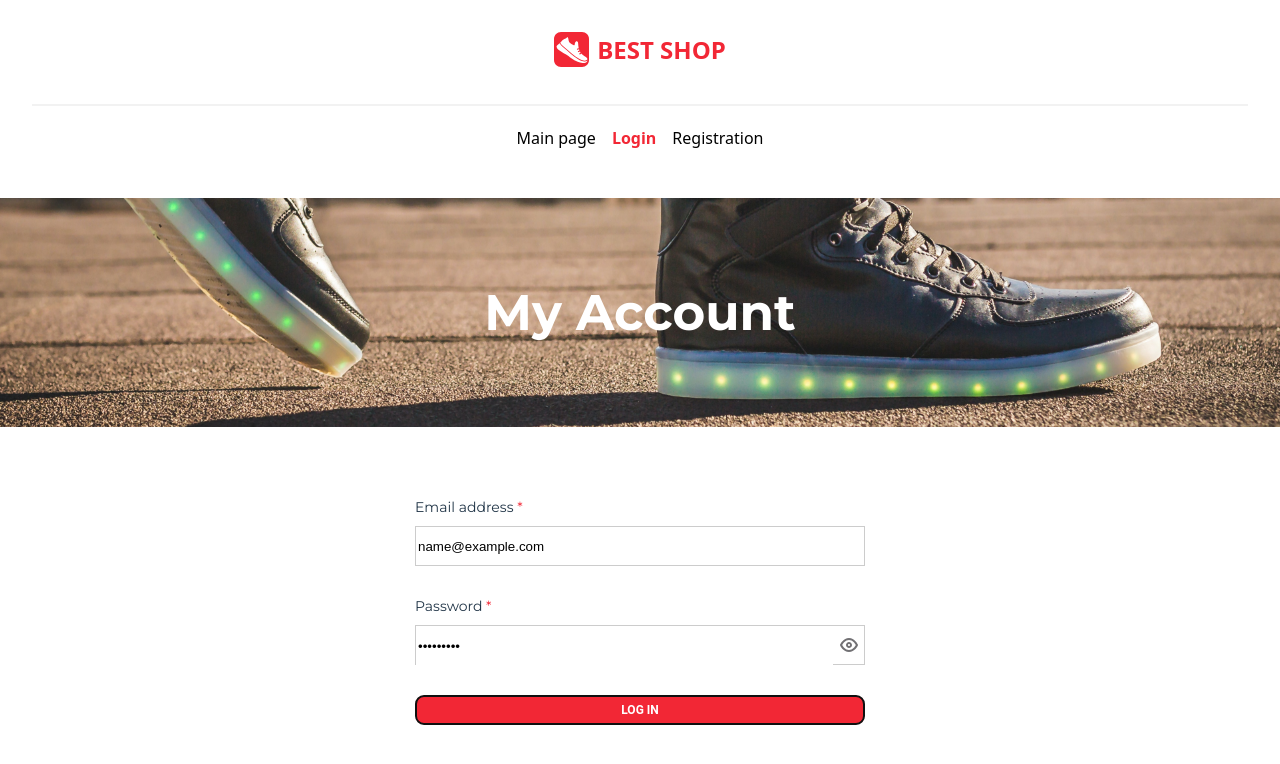
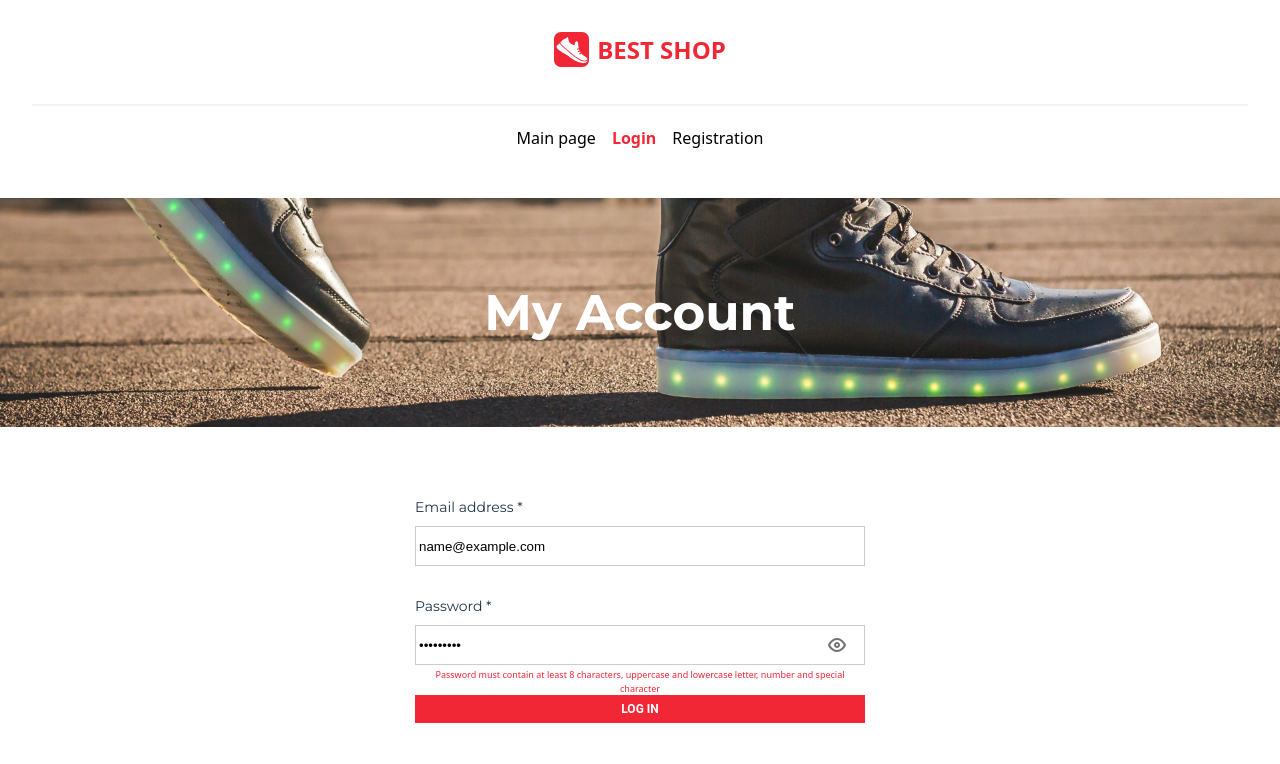
Before and after one commit to ustinix/eCommerce-Application, a Vue app: page /login in a window 1280 px wide. Both pictures are taken after typing "name@example.com", "Sample123" into the empty fields and a click on the button "LOG IN". Shown: the top 764 px of the page. Built offline with nearby package versions, Linux system fonts and the light colour scheme.

Commit message:
feat: add validation form

```diff
--- /dev/null
+++ b/src/assets/styles/form.scss
@@ -0,0 +1,40 @@
+@use './variables.scss' as v;
+.form_input {
+    height: 40px;
+    padding: 3px;
+    border: 1px solid #ccc;
+    outline: none;
+    transition: border-color 0.3s ease;
+    &:focus {
+      border-color: v.$color-red;
+    }
+  }
+  .form_label {
+    text-align: left;
+    font-family: v.$font;
+    font-size: 14px;
+    margin-bottom: 8px;
+  }
+  .form_button {
+    background-color:v.$color-red;
+    color: v.$color-white;
+    text-transform: uppercase;
+    font-family: 'Roboto', sans-serif;
+    font-weight: 700;
+    font-size: 12px;
+    &:hover{
+      background-color: v.$color-hover;
+      border: none;
+    }
+  }
+  .form_error {
+    height: 30px;
+    padding: 3px 0;
+    margin: 0;
+    opacity: 0;
+    font-size: 9px;
+    color: v.$color-red;
+  }
+  .visible {
+    opacity: 1;
+  }
--- a/src/assets/styles/variables.scss
+++ b/src/assets/styles/variables.scss
@@ -1,5 +1,10 @@
+@import url('https://fonts.googleapis.com/css2?family=Montserrat:wght@400;500;600;700&display=swap');
+
 $color-red: #f22735;
+$color-hover: #d9202f;
 $color-white: #fff;
 $color-black: #000;
 $color-grey: #727174;
 $color-lightgray: #e7e8e9;
+
+$font: 'Montserrat', sans-serif;
--- /dev/null
+++ b/src/components/layout/EmailInput.vue
@@ -0,0 +1,36 @@
+<script setup lang="ts">
+import { ref, defineEmits, defineProps, watch } from 'vue';
+
+const props = defineProps<{ modelValue: string }>();
+const emit = defineEmits<{ (e: 'update:modelValue', value: string): void }>();
+
+const errorEmail = ref<string>('');
+
+function validateEmail(event: Event) {
+  const value = event.target.value.trim();
+  emit('update:modelValue', value);
+  const errorMessage = 'Email address must contain an "@" symbol, local part and domain name.';
+  errorEmail.value = isEmail(value) ? '' : errorMessage;
+
+}
+function isEmail(email: string): boolean {
+  if (!email.includes('@')) return false;
+  const [localPart, domain] = email.split('@');
+  if (localPart === '' || domain === '') return false;
+  return true;
+}
+</script>
+<template>
+  <label class="form_label">Email address <span class="primary_color">*</span> </label>
+  <input
+    class="form_input"
+    :value="props.modelValue"
+    type="email"
+    placeholder="Email"
+    @input="validateEmail"
+  />
+  <p class="form_error" :class="{ visible: !!errorEmail }">{{ errorEmail }}</p>
+</template>
+<style scoped lang="scss">
+@use '../../assets/styles/form.scss';
+</style>
--- /dev/null
+++ b/src/components/layout/PasswordInput.vue
@@ -0,0 +1,74 @@
+<script setup lang="ts">
+import { ref, defineEmits, defineProps, watch } from 'vue';
+
+const props = defineProps<{ modelValue: string }>();
+const emit = defineEmits<{ (e: 'update:modelValue', value: string): void }>();
+
+const showPassword = ref<boolean>(false);
+const errorPassword = ref<string>('');
+const togglePassword = (): void => {
+  showPassword.value = !showPassword.value;
+};
+function validatePassword(event: Event) {
+  const value = event.target.value.trim();
+  emit('update:modelValue', value);
+  const errorMessage = 'Password must contain at least 8 characters, uppercase and lowercase letter, number and special character'
+  if (value.length < 8 || !/[A-Z]/.test(value) || !/[a-z]/.test(value) ||!/[0-9]/.test(value)|| !/[!@#$%^&*]/.test(value)) {
+    errorPassword.value = errorMessage;
+  } else {
+    errorPassword.value = '';
+  }
+
+
+}
+</script>
+
+<template>
+  <label class="form_label">Password <span class="primary_color">*</span> </label>
+  <div class="password_wrapper">
+    <input
+      :type="showPassword ? 'text' : 'password'"
+      :value="props.modelValue"
+      placeholder="Password"
+      class="password_input"
+      @input="validatePassword"
+    />
+    <button type="button" :class="showPassword ? 'toggle-button  toggle-button_close':'toggle-button'" @click="togglePassword"></button>
+  </div>
+  <p class="form_error" :class="{ visible: !!errorPassword }">{{ errorPassword }}</p>
+</template>
+
+<style scoped lang="scss">
+@use '../../assets/styles/variables.scss' as v;
+@use '../../assets/styles/form.scss' ;
+.password_wrapper {
+  height: 40px;
+  border: 1px solid #ccc;
+  outline: none;
+  transition: border-color 0.3s ease;
+  display: flex;
+  margin: 0;
+  padding: 0;
+}
+
+.toggle-button {
+  background: url('../../assets/images/eye.svg') no-repeat center center;
+  width: 20px;
+  margin-right: 13px;
+  border: none;
+  cursor: pointer;
+  &_close {
+    background: url('../../assets/images/close-eye.svg') no-repeat center center;
+  }
+}
+.password_input {
+  border: none;
+  outline: none;
+  height: 100%;
+  padding: 3px;
+  flex: 1;
+}
+.password_wrapper:has(.password_input:focus) {
+  border-color: v.$color-red;
+}
+</style>
--- a/src/pages/loginPage/LoginPage.vue
+++ b/src/pages/loginPage/LoginPage.vue
@@ -1,42 +1,65 @@
 <script setup lang="ts">
 import { ref } from 'vue';
+import PasswordInput from '../../components/layout/PasswordInput.vue';
+import EmailInput from '../../components/layout/EmailInput.vue';
 const email = ref<string>('');
 const password = ref<string>('');
-const errorEmail = ref<string>('');
-const errorPassword = ref<string>('');
-const showPassword = ref<boolean>(false);
-
-const togglePassword = (): void => {
-  showPassword.value = !showPassword.value;
-};
 function login(event: Event): void {
   event.preventDefault();
-  console.log('login');
+  console.log('login', email.value, password.value);
 }
 </script>
 
 <template>
-  <div class="hero overlay">
+  <div class="hero">
     <h2 class="hero_title">My Account</h2>
   </div>
   <form class="login_form">
-    <label class="login_label">Email address <span class="primary_color">*</span> </label>
-    <input class="login_input" v-model="email" type="email" placeholder="Email" />
-    <p class="login_error" :class="{ visible: !!errorEmail }">{{ errorEmail }}</p>
-    <label class="login_label">Password <span class="primary_color">*</span> </label>
-    <div class="password_wrapper">
-      <input
-        :type="showPassword ? 'text' : 'password'"
-        v-model="password"
-        placeholder="Password"
-        class="password_input"
-      />
-      <button type="button" class="toggle-button" @click="togglePassword"></button>
-    </div>
-    <p class="login_error" :class="{ visible: !!errorPassword }">{{ errorPassword }}</p>
-    <button type="submit" @click="login" class="login_button">LOG IN</button>
+
+    <EmailInput v-model="email"  />
+    <PasswordInput v-model="password" />
+    <button type="submit" @click="login" class="form_button">LOG IN</button>
   </form>
 </template>
 <style lang="scss" scoped>
-@import './style.scss';
+@use '../../assets/styles/variables.scss' as v;
+@use '../../assets/styles/form.scss';
+.hero {
+  background: url('../../assets/images/hero.png') no-repeat center center;
+  background-size: auto 100%;
+  width: 100%;
+  height: 229px;
+  display: flex;
+  align-items: center;
+  justify-content: center;
+}
+.hero_title {
+  font-family: 'Montserrat', sans-serif;
+  font-weight: 700;
+  font-size: 50px;
+  line-height: 100%;
+  letter-spacing: 0%;
+  color: v.$color-white;
+  text-align: center;
+}
+.login_form {
+  display: flex;
+  flex-direction: column;
+  justify-content: baseline;
+  width: 450px;
+  margin: 70px auto;
+}
+
+.primary_color {
+  color: v.$color-red;
+}
+.login_error {
+  height: 30px;
+  padding: 2px;
+  margin: 0;
+  opacity: 0;
+}
+.visible {
+  opacity: 1;
+}
 </style>
--- a/src/style.scss
+++ b/src/style.scss
@@ -40,26 +40,20 @@ h1 {
 }
 
 button {
-  border-radius: 8px;
-  border: 1px solid transparent;
   padding: 0.6em 1.2em;
   cursor: pointer;
-  transition: border-color 0.25s;
   background-color: v.$color-red;
   color: v.$color-white;
   text-transform: uppercase;
   font-family: Roboto, sans-serif;
   font-weight: 700;
   font-size: 12px;
+  border: none;
+  outline: none;
 }
 
 button:hover {
   border-color: #646cff;
-}
-
-button:focus,
-button:focus-visible {
-  outline: 4px auto -webkit-focus-ring-color;
 }
 
 .card {
```
Also changed, not shown: src/assets/images/close-eye.svg (added).
